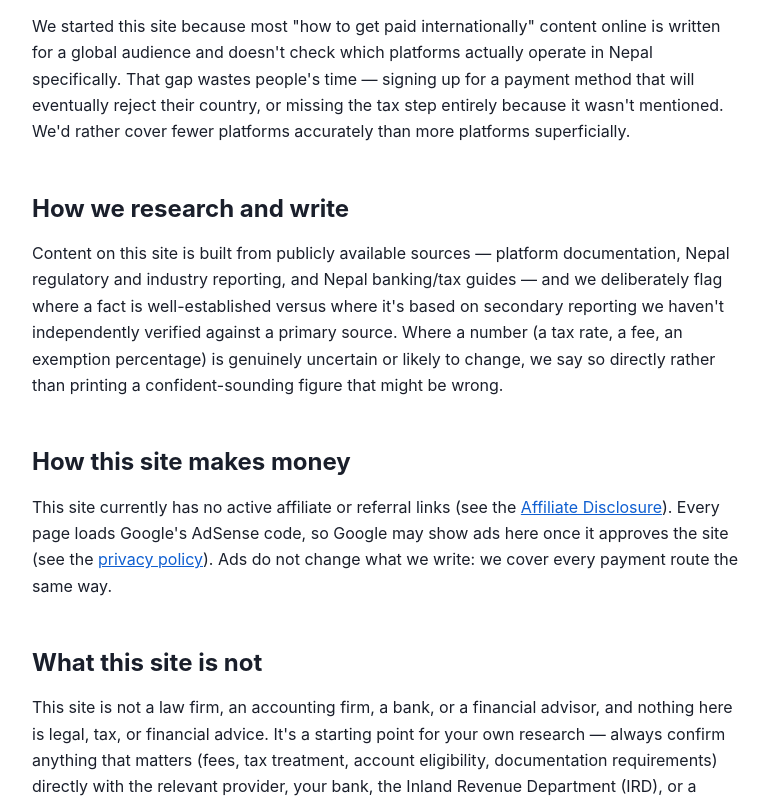
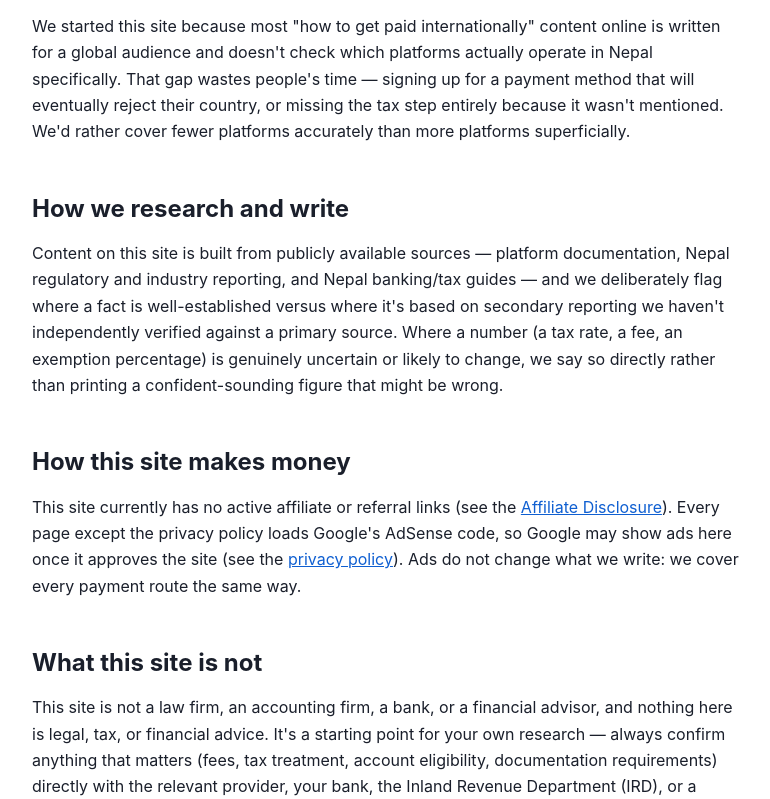
Before and after one commit to sanjayamaharjancodes/getting-paid-nepal, a plain HTML site: page about.html in a window 1280 px wide. Shown: the part 381-1180 px from the top of the page, without its empty margins (252-1022 px from the left). Drawn offline with Linux system fonts and the light colour scheme.

Commit message:
ct-004: privacy-policy.html loads no ad code (Google, AdSense Help 10961370: privacy pages linked from its consent message host no ad tags); About and README say so
Co-Authored-By: Claude Opus 5.5 <noreply@anthropic.com>

```diff
--- a/about.html
+++ b/about.html
@@ -46,7 +46,7 @@
     <p>Content on this site is built from publicly available sources — platform documentation, Nepal regulatory and industry reporting, and Nepal banking/tax guides — and we deliberately flag where a fact is well-established versus where it's based on secondary reporting we haven't independently verified against a primary source. Where a number (a tax rate, a fee, an exemption percentage) is genuinely uncertain or likely to change, we say so directly rather than printing a confident-sounding figure that might be wrong.</p>
 
     <h2>How this site makes money</h2>
-    <p>This site currently has no active affiliate or referral links (see the <a href="affiliate-disclosure.html">Affiliate Disclosure</a>). Every page loads Google's AdSense code, so Google may show ads here once it approves the site (see the <a href="privacy-policy.html#advertising">privacy policy</a>). Ads do not change what we write: we cover every payment route the same way.</p>
+    <p>This site currently has no active affiliate or referral links (see the <a href="affiliate-disclosure.html">Affiliate Disclosure</a>). Every page except the privacy policy loads Google's AdSense code, so Google may show ads here once it approves the site (see the <a href="privacy-policy.html#advertising">privacy policy</a>). Ads do not change what we write: we cover every payment route the same way.</p>
 
     <h2>What this site is not</h2>
     <p>This site is not a law firm, an accounting firm, a bank, or a financial advisor, and nothing here is legal, tax, or financial advice. It's a starting point for your own research — always confirm anything that matters (fees, tax treatment, account eligibility, documentation requirements) directly with the relevant provider, your bank, the Inland Revenue Department (IRD), or a licensed professional.</p>
```
Also changed, not shown: privacy-policy.html (+1 -2 lines), 1 other file.
